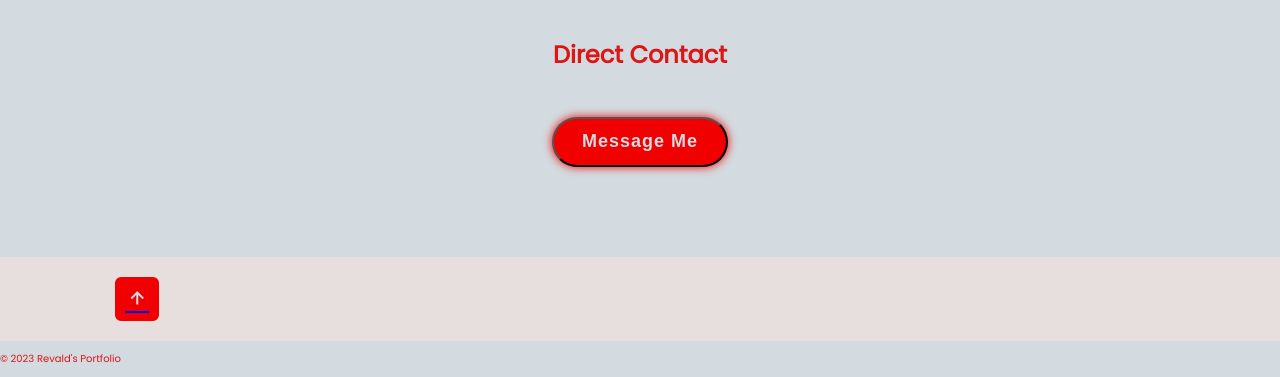
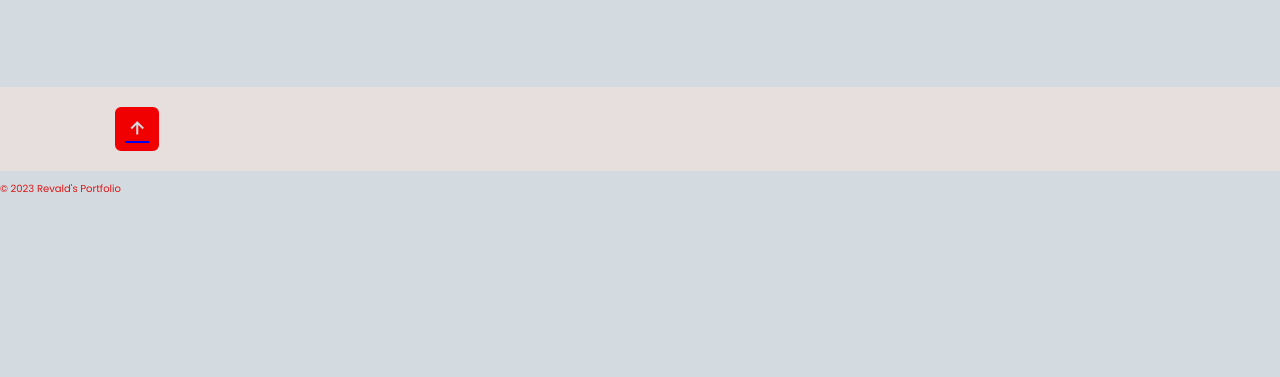
Before and after one commit to Revaldfernandes/reva.github.io, a plain HTML site: page index.html in a window 1280 px wide. Shown: the part 2386-2763 px from the top of the page. After the commit the page ends 2593 px from the top, so only its background shows below. Drawn offline with nearby package versions, Linux system fonts and the light colour scheme.

Commit message:
index.html

```diff
--- a/index.html
+++ b/index.html
@@ -85,16 +85,6 @@
                     </div>
                 </div>
 
-                <div class="container">
-                    <h1>Direct Contact</h1>
-                </div>
-                <div class="container">
-                    <div class="dm">
-
-                    <div class="btn-box btns">
-                        <button type="submit" class="btn">Message Me</button>
-                    </div>
-                </div>
 
 
             </form>
```
